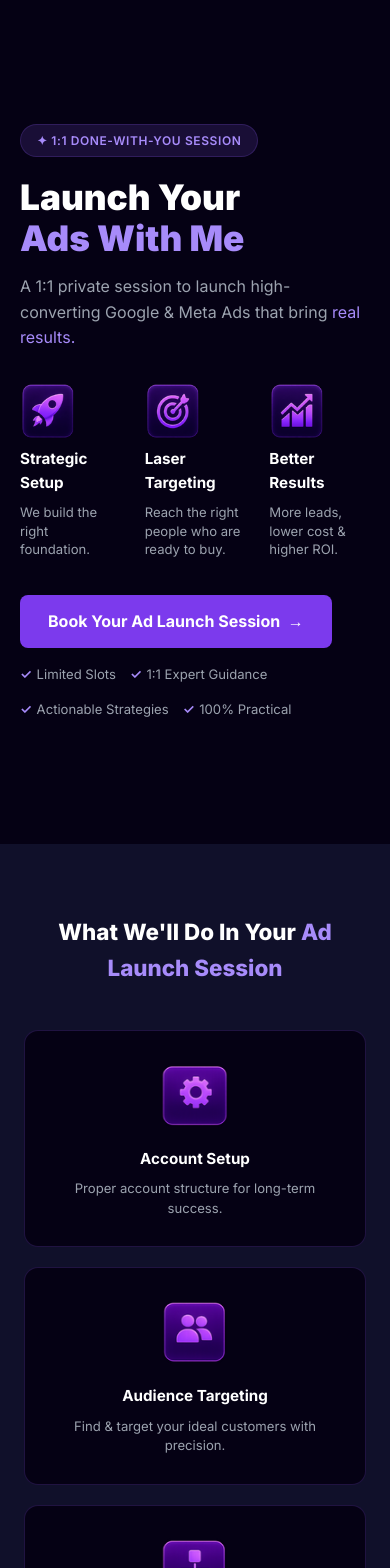
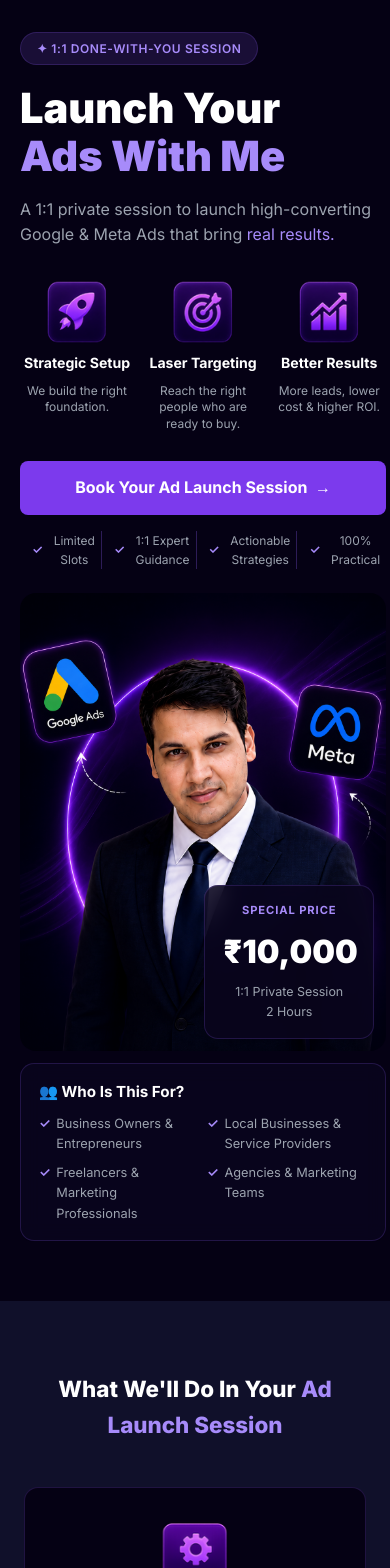
Before and after one commit to Adboostersindia/claude-projects, a React (Vite) app: page / in a window 390 px wide. Shown: the top 1568 px of the page. Built offline with nearby package versions, Linux system fonts and the light colour scheme.

Commit message:
Mobile hero layout matching reference

```diff
--- a/src/components/Hero.css
+++ b/src/components/Hero.css
@@ -142,6 +142,10 @@ h1 {
   gap: 16px;
 }
 
+.hero-img-wrap {
+  position: relative;
+}
+
 .hero-img {
   width: 100%;
   display: block;
@@ -149,13 +153,17 @@ h1 {
   mask-image: linear-gradient(to bottom, black 70%, transparent 100%);
 }
 
-.hero-overlay-cards {
+/* Desktop cards column */
+.desktop-cards {
   display: flex;
   flex-direction: column;
   gap: 12px;
   width: 210px;
-  align-self: center;
 }
+
+/* Hide mobile-only elements on desktop */
+.mobile-price { display: none; }
+.mobile-who { display: none; }
 
 /* Price Card */
 .price-card {
@@ -220,7 +228,104 @@ h1 {
 
 /* Responsive */
 @media (max-width: 768px) {
-  .hero-inner { grid-template-columns: 1fr; padding: 40px 20px; }
-  .hero-right { display: none; }
-  .trust-badges { flex-wrap: wrap; }
+  .hero {
+    min-height: unset;
+    padding-bottom: 40px;
+  }
+
+  .hero-inner {
+    grid-template-columns: 1fr;
+    padding: 32px 20px 20px;
+    gap: 24px;
+  }
+
+  /* Left side - stacks normally */
+  .hero-left { order: 1; }
+
+  h1 { font-size: 2.6rem; }
+
+  .hero-sub { max-width: 100%; }
+
+  .hero-features {
+    grid-template-columns: repeat(3, 1fr);
+    gap: 12px;
+    margin-bottom: 28px;
+  }
+
+  .feature-item { align-items: center; text-align: center; }
+
+  .feature-icon { width: 64px; height: 64px; border-radius: 16px; }
+  .feature-icon img { width: 64px; height: 64px; }
+
+  .feature-item strong { font-size: 0.88rem; }
+  .feature-item p { font-size: 0.75rem; }
+
+  .btn-primary {
+    display: flex;
+    width: 100%;
+    justify-content: center;
+    font-size: 1.1rem;
+    padding: 16px 24px;
+    border-radius: 10px;
+    margin-bottom: 16px;
+  }
+
+  .trust-badges {
+    display: grid;
+    grid-template-columns: repeat(4, 1fr);
+    gap: 0;
+    text-align: center;
+    font-size: 0.75rem;
+  }
+
+  .trust-badges span {
+    justify-content: center;
+    padding: 0 6px;
+    border-right: 1px solid rgba(139, 92, 246, 0.3);
+  }
+
+  .trust-badges span:last-child { border-right: none; }
+
+  /* Right side */
+  .hero-right {
+    order: 2;
+    display: flex;
+    flex-direction: column;
+    gap: 12px;
+  }
+
+  .hero-img-wrap {
+    position: relative;
+  }
+
+  .hero-img {
+    width: 100%;
+    border-radius: 16px;
+    -webkit-mask-image: none;
+    mask-image: none;
+  }
+
+  /* Show mobile price card overlaid on image */
+  .mobile-price {
+    display: block;
+    position: absolute;
+    bottom: 12px;
+    right: 12px;
+    width: 170px;
+  }
+
+  /* Hide desktop cards column */
+  .desktop-cards { display: none; }
+
+  /* Show mobile who card below image */
+  .mobile-who {
+    display: block;
+    width: 100%;
+  }
+
+  .mobile-who ul, .who-card ul {
+    display: grid;
+    grid-template-columns: 1fr 1fr;
+    gap: 8px;
+  }
 }
--- a/src/components/Hero.jsx
+++ b/src/components/Hero.jsx
@@ -41,8 +41,18 @@ export default function Hero() {
         </div>
 
         <div className="hero-right">
-          <img src="/herosection.png" alt="Launch Ads With Me" className="hero-img" />
-          <div className="hero-overlay-cards">
+          {/* Image with mobile price card overlay */}
+          <div className="hero-img-wrap">
+            <img src="/herosection.png" alt="Launch Ads With Me" className="hero-img" />
+            <div className="price-card mobile-price">
+              <div className="price-label">SPECIAL PRICE</div>
+              <div className="price-amount">₹10,000</div>
+              <div className="price-detail">1:1 Private Session</div>
+              <div className="price-detail">2 Hours</div>
+            </div>
+          </div>
+          {/* Desktop cards column */}
+          <div className="desktop-cards">
             <div className="price-card">
               <div className="price-label">SPECIAL PRICE</div>
               <div className="price-amount">₹10,000</div>
@@ -59,6 +69,16 @@ export default function Hero() {
               </ul>
             </div>
           </div>
+          {/* Mobile who card */}
+          <div className="who-card mobile-who">
+            <h3>👥 Who Is This For?</h3>
+            <ul>
+              <li><span className="check">✓</span> Business Owners &amp; Entrepreneurs</li>
+              <li><span className="check">✓</span> Local Businesses &amp; Service Providers</li>
+              <li><span className="check">✓</span> Freelancers &amp; Marketing Professionals</li>
+              <li><span className="check">✓</span> Agencies &amp; Marketing Teams</li>
+            </ul>
+          </div>
         </div>
 
       </div>
```
